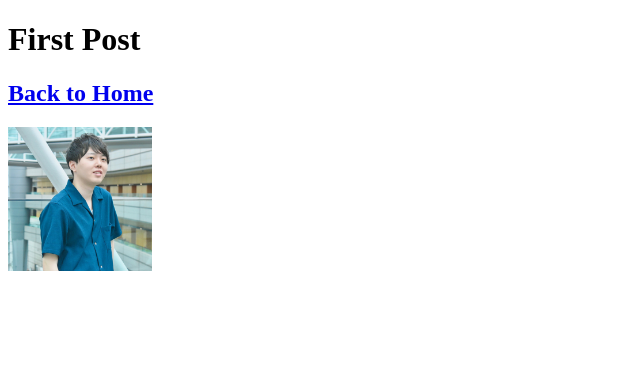
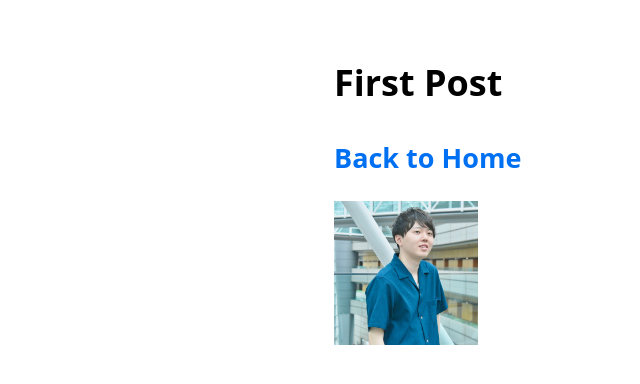
Before and after one commit to moto-sbt/nextjs-blog, a Next.js app: page /posts/first-post in a window 1280 px wide. Shown: the top 384 px of the page, without its empty margins (0-640 px from the left). Built offline with nearby package versions, Linux system fonts and the light colour scheme.

Commit message:
feat: ここまで https://nextjs.org/learn/basics/assets-metadata-css/global-styles

```diff
--- /dev/null
+++ b/components/layout.jsx
@@ -0,0 +1,5 @@
+import styles from './layout.module.css';
+
+export default function Layout({ children }) {
+    return <div className={styles.container}>{children}</div>;
+}
--- /dev/null
+++ b/components/layout.module.css
@@ -0,0 +1,5 @@
+.container {
+    max-width: 36rem;
+    padding: 0 1rem;
+    margin: 3rem auto 6rem;
+}
--- /dev/null
+++ b/pages/_app.jsx
@@ -0,0 +1,5 @@
+import '../styles/global.css';
+
+export default function App({ Component, pageProps }) {
+    return <Component {...pageProps} />;
+}
--- a/pages/posts/first-post.jsx
+++ b/pages/posts/first-post.jsx
@@ -2,10 +2,11 @@
 import Image from 'next/image';
 import Head from 'next/head';
 import Script from 'next/script';
+import Layout from '../../components/layout';
 
 export default function FirstPost() {
     return (
-        <>
+        <Layout>
             <Head>
                 <title>First Post</title>
             </Head>
@@ -28,6 +29,6 @@
                 width={144}
                 alt="motosbt"
             />
-        </>
+        </Layout>
     )
 }
--- /dev/null
+++ b/styles/global.css
@@ -0,0 +1,26 @@
+html,
+body {
+    padding: 0;
+    margin: 0;
+    font-family: system-ui, -apple-system, BlinkMacSystemFont, 'Segoe UI', Roboto, Oxygen, Ubuntu, Cantarell, 'Open Sans', 'Helvetica Neue', sans-serif;
+    line-height: 1.6;
+    font-size: 18px;
+}
+
+* {
+    box-sizing: border-box;
+}
+
+a {
+    color: #0070f3;
+    text-decoration: none;
+}
+
+a:hover {
+    text-decoration: underline;
+}
+
+img {
+    max-width: 100%;
+    display: block;
+}
```
